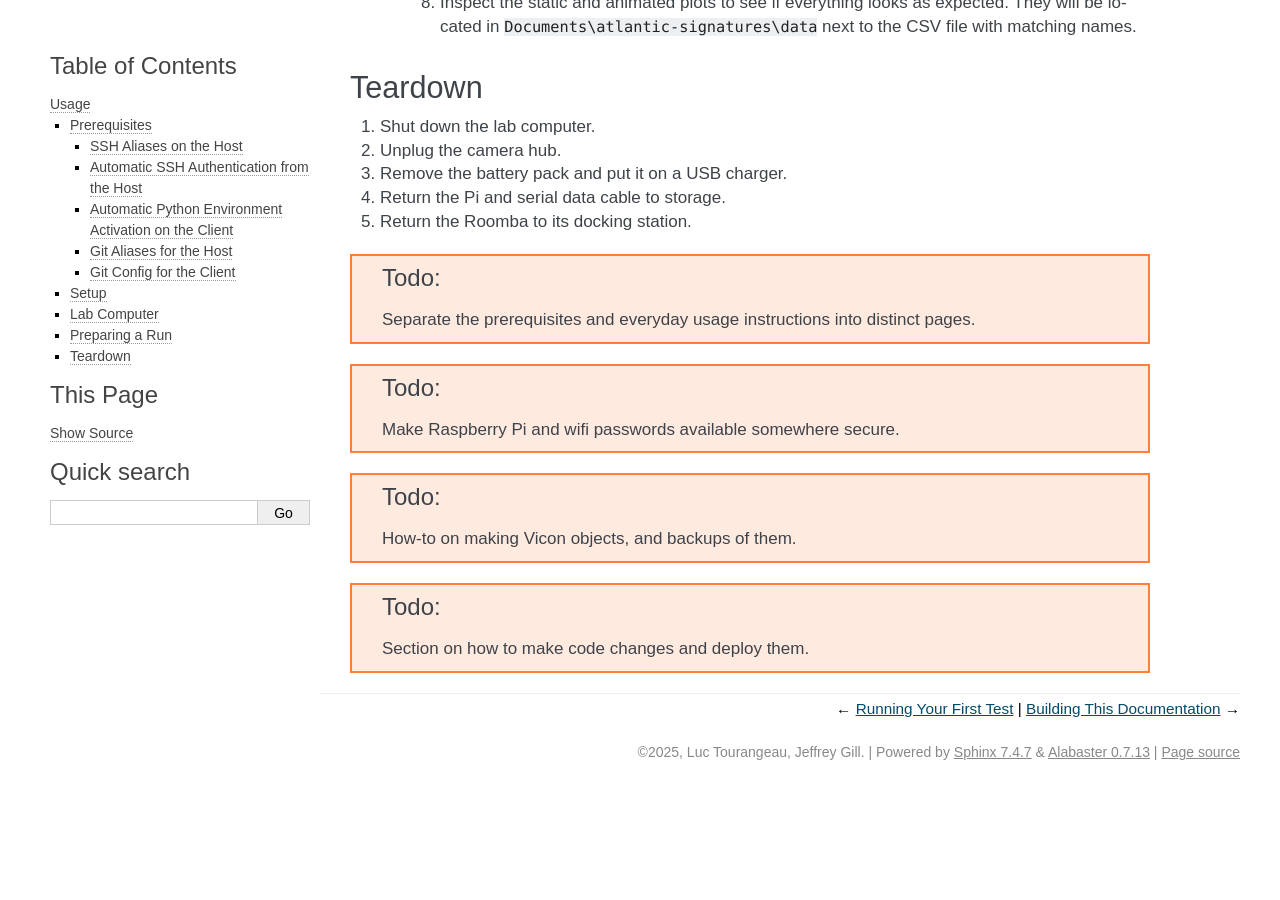
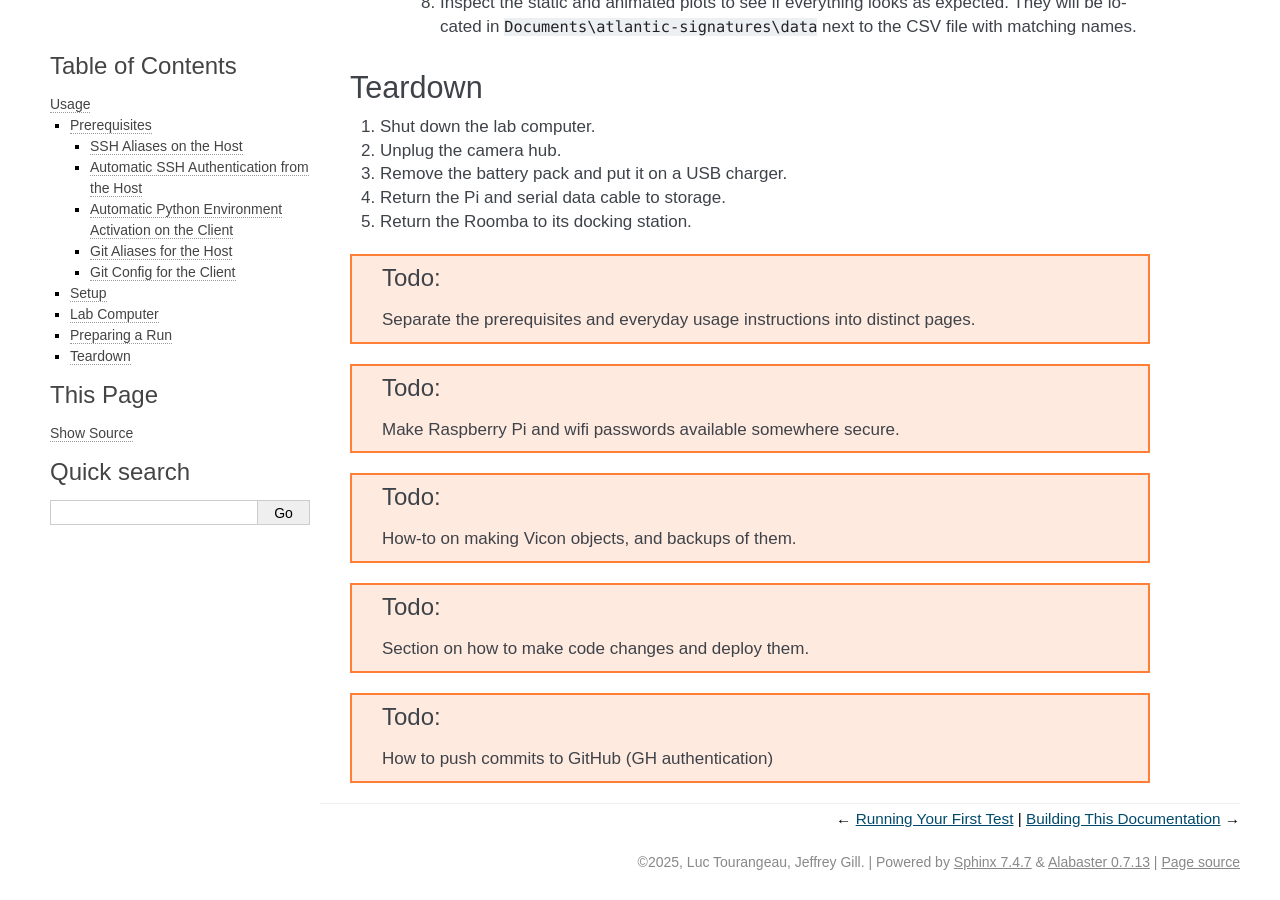
Before and after one commit to qbeslab/atlantic-signatures, a Sphinx documentation site: the page built from docs/source/usage.rst, in a window 1280 px wide and 900 px high, scrolled down 4002 px. Built offline with Sphinx 7.4.7, drawn with Linux system fonts in a browser that asks for light colours; before the commit the page ends 4792 px from its top, so only the background shows below that.

Commit message:
Update docs

```diff
--- a/docs/source/raspberrypi.rst
+++ b/docs/source/raspberrypi.rst
@@ -62,7 +62,7 @@ communications cable. Through this cable all commands are sent as well as all
 sensor data is received.
 
 .. figure:: images/raspberrypi/serial_comms_cable.png
-  :width: 600
+  :width: 400
 
 -------------------------------
 Installing the Operating System
--- a/docs/source/usage.rst
+++ b/docs/source/usage.rst
@@ -230,3 +230,7 @@ Teardown
 .. todo::
 
     Section on how to make code changes and deploy them.
+
+.. todo::
+
+   How to push commits to GitHub (GH authentication)
```
